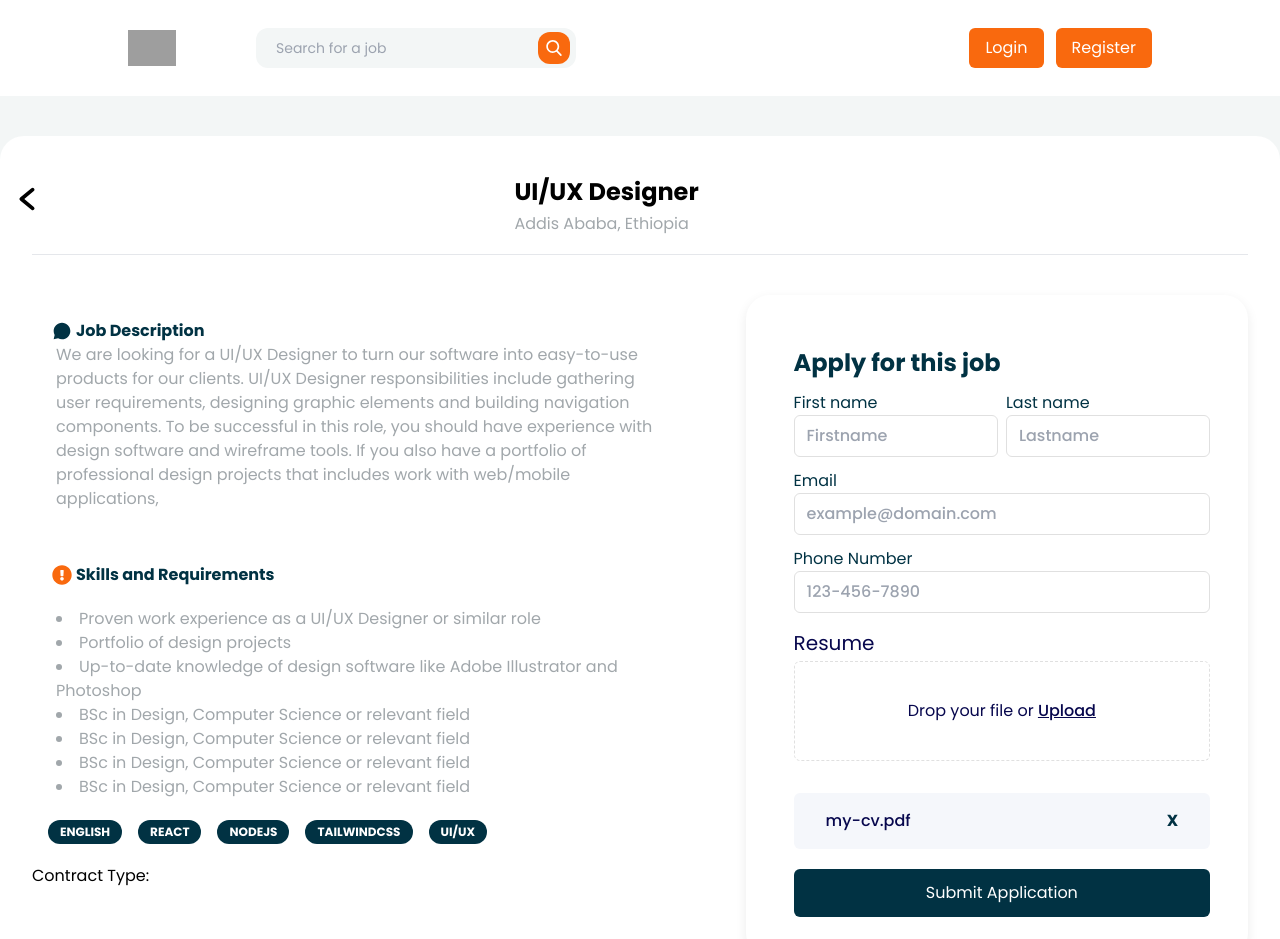
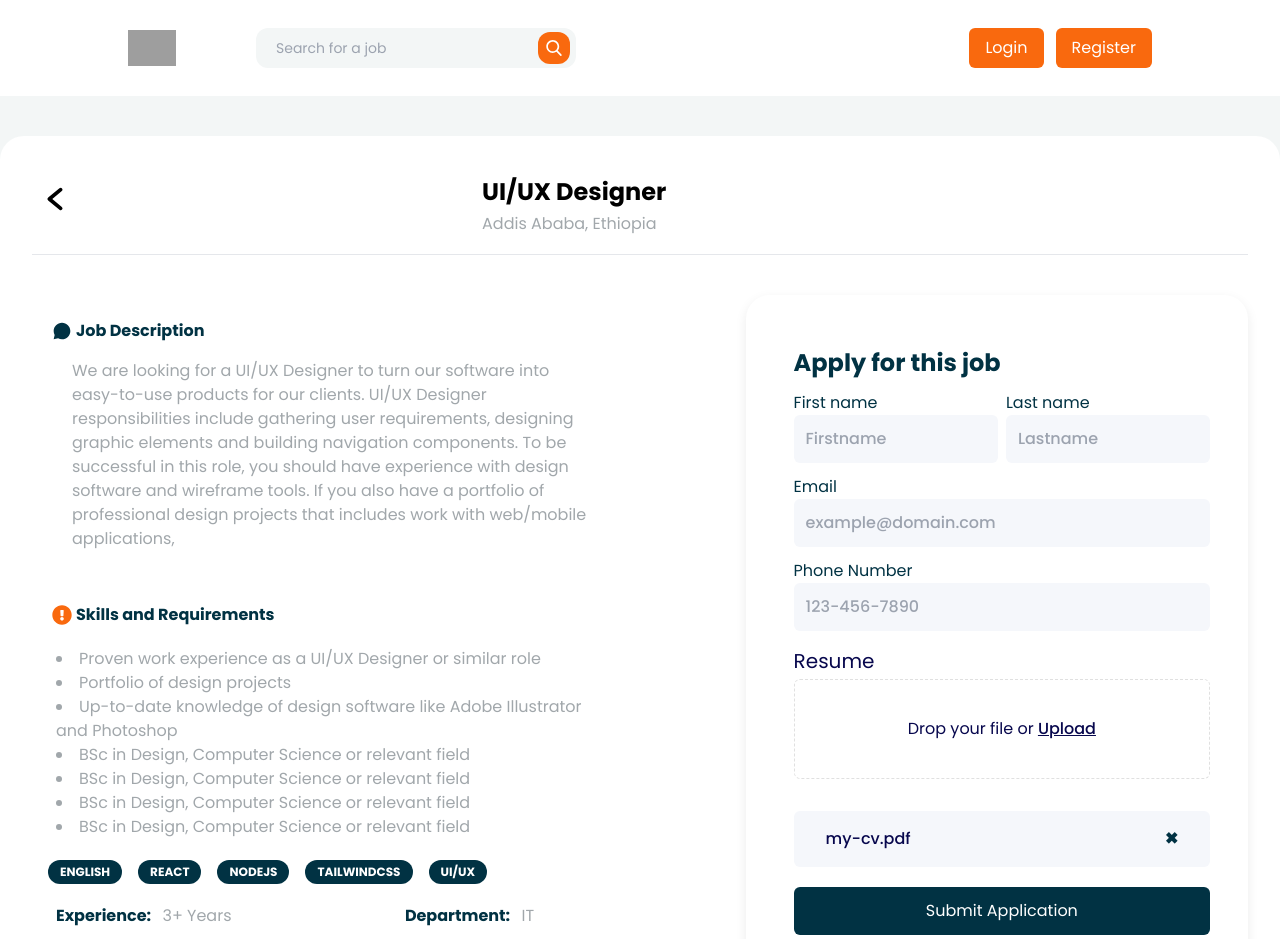
Before and after one commit to MelakuAlehegn/carrier-portal, a Vue app in the folder frontend/: page /apply in a window 1280 px wide. Shown: the top 939 px of the page. Built offline with nearby package versions, Linux system fonts and the light colour scheme; grey boxes are pictures that could not be loaded.

Commit message:
update job detail fields

```diff
--- a/frontend/src/views/FullJobDetailsView.vue
+++ b/frontend/src/views/FullJobDetailsView.vue
@@ -2,7 +2,7 @@
   <div class="bg-white container mx-auto my-10 py-10 px-3 rounded-3xl">
     <div class="">
       <div>
-        <div class="flex relative mt-0">
+        <div class="flex relative mt-0 ml-7">
           <svg
             class="cursor-pointer mt-2"
             height="30px"
@@ -14,7 +14,7 @@
               d="M39.3756,48.0022l30.47-25.39a6.0035,6.0035,0,0,0-7.6878-9.223L26.1563,43.3906a6.0092,6.0092,0,0,0,0,9.2231L62.1578,82.615a6.0035,6.0035,0,0,0,7.6878-9.2231Z"
             />
           </svg>
-          <div class="absolute left-[40%]">
+          <div class="absolute left-[36%]">
             <h2 class="font-bold text-2xl mb-1">UI/UX Designer</h2>
             <h2 class="text-darkerGrey">Addis Ababa, Ethiopia</h2>
           </div>
@@ -23,8 +23,8 @@
       </div>
     </div>
     <div class="flex">
-      <div class="w-1/2 mx-5 flex flex-col gap-7">
-        <div>
+      <div class="w-[45%] mx-5 flex flex-col gap-7">
+        <div class="flex flex-col gap-4">
           <div class="mt-6 flex gap-1 items-center">
             <svg
               class="ml-5 h-5 fill-bluePrimary"
@@ -40,7 +40,7 @@
             </svg>
             <h2 class="font-bold text-bluePrimary">Job Description</h2>
           </div>
-          <p class="text-darkerGrey ml-6">
+          <p class="text-darkerGrey ml-6 pl-4">
             We are looking for a UI/UX Designer to turn our software into easy-to-use products for
             our clients. UI/UX Designer responsibilities include gathering user requirements,
             designing graphic elements and building navigation components. To be successful in this
@@ -79,8 +79,24 @@
             <Labels :text="'TailwindCSS'" />
             <Labels :text="'UI/UX'" />
           </div>
-          <div>
-            <p>Contract Type:</p>
+          <div class="flex justify-between px-6 mr-6">
+            <div>
+              <p class="text-bluePrimary font-bold text-base mb-2">
+                Experience:
+                <span class="text-darkerGrey font-normal capitalize ml-2">3+ years</span>
+              </p>
+              <p class="text-bluePrimary font-bold text-base">
+                Contract: <span class="text-darkerGrey font-normal capitalize ml-2">fulltime</span>
+              </p>
+            </div>
+            <div>
+              <p class="text-bluePrimary font-bold text-base mb-2">
+                Department: <span class="text-darkerGrey capitalize font-normal ml-2">IT</span>
+              </p>
+              <p class="text-bluePrimary font-bold text-base">
+                Salary: <span class="text-darkerGrey capitalize font-normal ml-2">2000 USD</span>
+              </p>
+            </div>
           </div>
         </div>
       </div>
@@ -91,7 +107,7 @@
             <div>
               <label for="">First name</label>
               <input
-                class="w-full rounded-md border border-[#e0e0e0] bg-white py-2 px-3 font-medium text-[#6B7280] outline-none focus:border-[#6A64F1] focus:border-2 focus:shadow-lg"
+                class="w-full rounded-md bg-[#F5F7FB] py-3 px-3 font-medium text-[#6B7280] outline-none"
                 type="text"
                 name="firstname"
                 placeholder="Firstname"
@@ -100,7 +116,7 @@
             <div>
               <label for="">Last name</label>
               <input
-                class="w-full rounded-md border border-[#e0e0e0] bg-white py-2 px-3 font-medium text-[#6B7280] outline-none focus:border-[#6A64F1] focus:border-2 focus:shadow-lg"
+                class="w-full rounded-md bg-[#F5F7FB] py-3 px-3 font-medium text-[#6B7280] outline-none"
                 type="search"
                 name="lastname"
                 placeholder="Lastname"
@@ -110,7 +126,7 @@
           <div class="flex flex-col">
             <label for="">Email</label>
             <input
-              class="w-full rounded-md border border-[#e0e0e0] bg-white py-2 px-3 font-medium text-[#6B7280] outline-none focus:border-[#6A64F1] focus:border-2 focus:shadow-lg"
+              class="w-full rounded-md bg-[#F5F7FB] py-3 px-3 font-medium text-[#6B7280] outline-none"
               type="email"
               name="email"
               placeholder="example@domain.com"
@@ -119,7 +135,7 @@
           <div class="flex flex-col">
             <label for="">Phone Number</label>
             <input
-              class="w-full rounded-md border border-[#e0e0e0] bg-white py-2 px-3 font-medium text-[#6B7280] outline-none focus:border-[#6A64F1] focus:border-2 focus:shadow-lg"
+              class="w-full rounded-md bg-[#F5F7FB] py-3 px-3 font-medium text-[#6B7280] outline-none"
               type="tel"
               name="phonenumer"
               pattern="[0-9]{10}"
@@ -149,7 +165,7 @@
             <div class="rounded-md bg-[#F5F7FB] py-4 px-8">
               <div class="flex items-center justify-between">
                 <span class="truncate pr-3 text-base font-medium text-[#07074D]"> my-cv.pdf </span>
-                <span class="font-bold cursor-pointer">X</span>
+                <span class="font-bold cursor-pointer hover:text-orangePrimary">&#10006;</span>
               </div>
             </div>
           </div>
```
